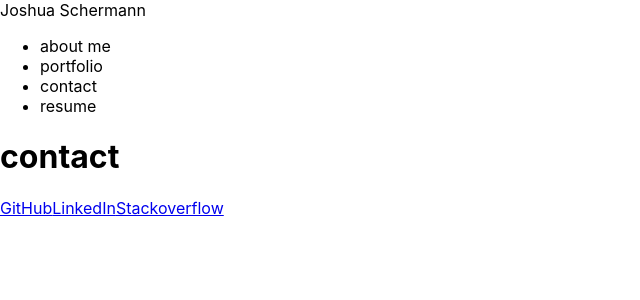
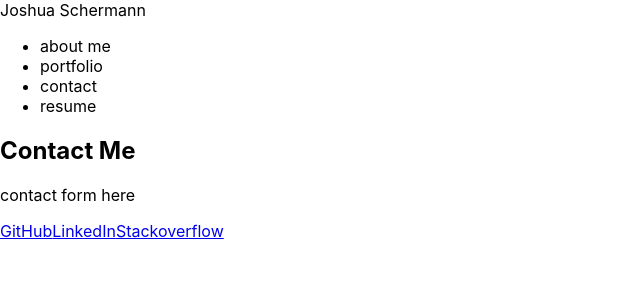
Before and after one commit to josh2100/react-portfolio, a React (Create React App) app: page / in a window 1280 px wide. Both pictures are taken after a click on the element "contact". Shown: the top 300 px of the page, without its empty margins (0-640 px from the left). Built offline with nearby package versions, Linux system fonts and the light colour scheme.

Commit message:
resume component added

```diff
--- /dev/null
+++ b/src/components/Contact/index.js
@@ -0,0 +1,10 @@
+function Contact () {
+    return (
+        <>
+        <h2>Contact Me</h2>
+        <p>contact form here</p>
+        </>
+    )
+}
+
+export default Contact;
--- a/src/components/Main/index.js
+++ b/src/components/Main/index.js
@@ -1,6 +1,8 @@
 // import { useState } from "react";
 import Portfolio from '../Portfolio';
 import About from '../About';
+import Contact from '../Contact';
+import Resume from '../Resume';
 
 // Selected page is destructured from props
 function Main({ selectedPage }) {
@@ -10,14 +12,12 @@ function Main({ selectedPage }) {
         return <About />;
       case "portfolio":
         return (
-          <>
             <Portfolio />
-          </>
         );
       case "contact":
-        return <h1>contact</h1>;
+        return <Contact />;
       case "resume":
-        return <h1>resume</h1>;
+        return <Resume />;
       default:
         return <h1>about</h1>;
     }
--- /dev/null
+++ b/src/components/Resume/index.js
@@ -0,0 +1,10 @@
+function Resume () {
+    return (
+        <>
+        <h2>Resume</h2>
+        <p>Resume here</p>
+        </>
+    )
+}
+
+export default Resume;
```
